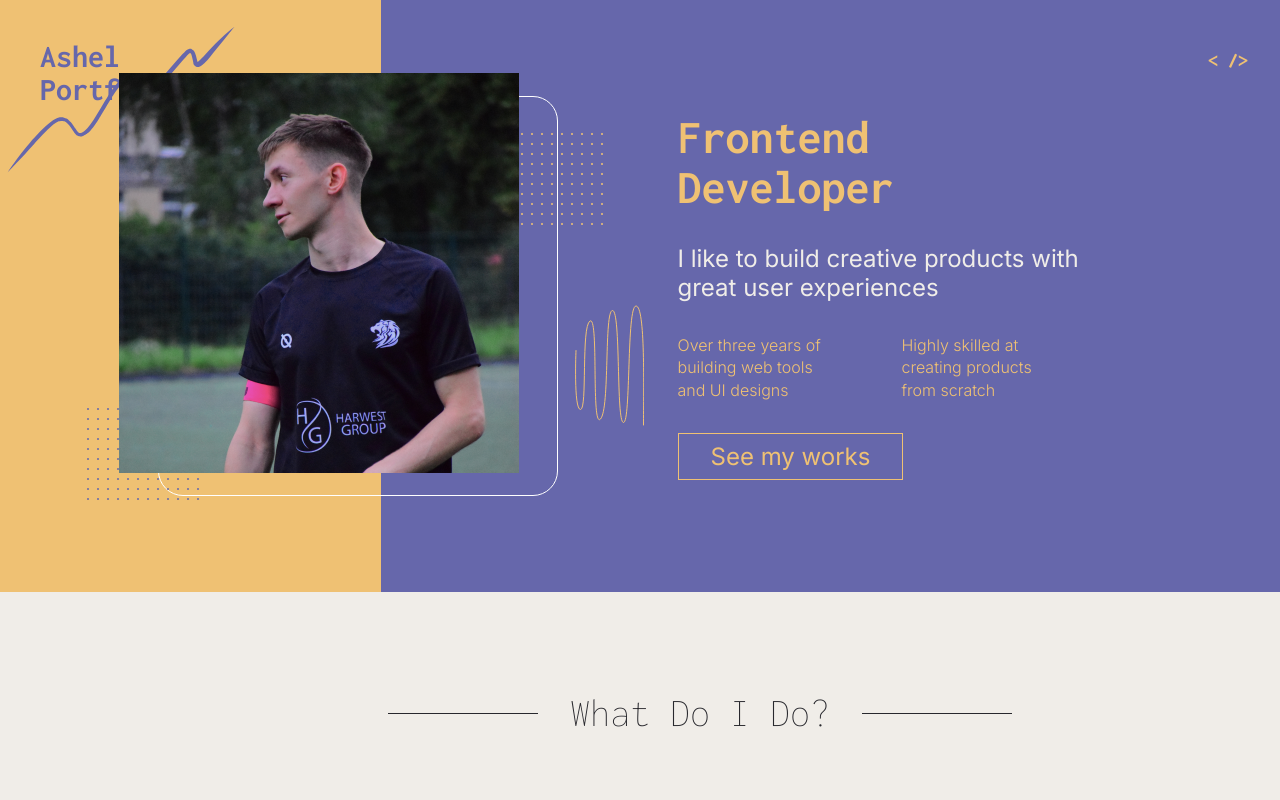
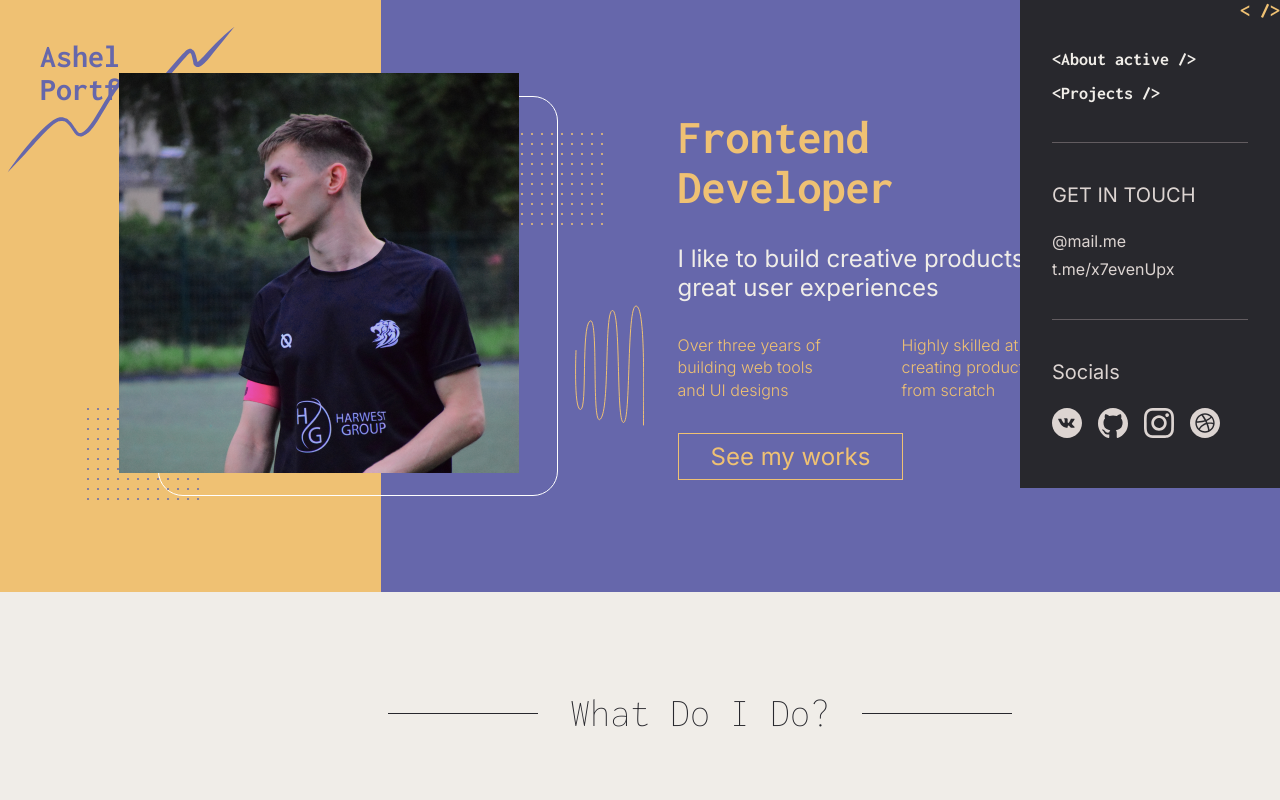
Before and after one commit to 7evenUp/ashel-portfolio, a React (Create React App) app: page / in a window 1280 px wide. Shown: the top 800 px of the page. Built offline with nearby package versions, Linux system fonts and the light colour scheme.

Commit message:
Restyling menu

```diff
--- a/src/App.scss
+++ b/src/App.scss
@@ -13,13 +13,6 @@
     top: 40px;
   }
 
-  &_navigation_wrapper {
-    position: fixed;
-    right: 0;
-    top: 0;
-    z-index: 10;
-  }
-
   &_preloader {
     width: 100vw;
     height: 100vh;
@@ -28,5 +21,8 @@
     top: 0;
     left: 0;
     background-color: lightsalmon;
+    display: flex;
+    justify-content: center;
+    align-items: center;
   }
 }
--- a/src/App.tsx
+++ b/src/App.tsx
@@ -30,9 +30,8 @@ function App() {
             animate={{ opacity: 1 }}
           >
             <h1 className='App_heading'>Ashel Portfolio</h1>
-            <div className='App_navigation_wrapper'>
-              <Menu />
-            </div>
+
+            <Menu />
 
             <Outlet />
           </motion.div>
--- a/src/components/Menu/Menu.module.scss
+++ b/src/components/Menu/Menu.module.scss
@@ -1,27 +1,38 @@
 @use '../../styles/colors';
 @use '../../styles/mixins';
 
-.btn {
-  @include mixins.font-inconsolata-bold;
-  font-size: 20px;
-  color: colors.$secondary;
-  background-color: transparent;
-  border: none;
-  cursor: pointer;
-  transition: all 0.25s ease-in-out;
-
-  &:hover {
-    opacity: 0.8;
-  }
+.menu_wrapper {
+  position: absolute;
+  top: 0;
+  right: 0;
 }
 
 .menu {
+  position: absolute;
+  right: 0;
+  top: 0;
   background-color: colors.$black;
   padding: 50px 32px;
   display: flex;
   flex-direction: column;
   gap: 40px;
   width: 260px;
+
+  &_btn {
+    position: relative;
+    z-index: 2;
+    @include mixins.font-inconsolata-bold;
+    font-size: 20px;
+    color: colors.$secondary;
+    background-color: transparent;
+    border: none;
+    cursor: pointer;
+    transition: all 0.25s ease-in-out;
+
+    &:hover {
+      opacity: 0.8;
+    }
+  }
 
   &_navigation {
     display: flex;
--- a/src/components/Menu/Menu.tsx
+++ b/src/components/Menu/Menu.tsx
@@ -1,35 +1,26 @@
-import React, { useState } from 'react'
+import { AnimatePresence, motion, useCycle } from 'framer-motion'
+import { useState } from 'react'
 import { NavLink } from 'react-router-dom'
 import Socials from '../Socials/Socials'
 import styles from './Menu.module.scss'
 
 export default function Menu() {
-  const [menuOpened, setMenuOpened] = useState(false)
+  const [isOpen, toggleOpen] = useCycle(false, true)
 
-  const changeMenuState = () => setMenuOpened(!menuOpened)
+  return (
+    <div className={styles.menu_wrapper}>
+      <button
+        className={styles.menu_btn}
+        type='button'
+        onClick={() => toggleOpen()}
+      >
+        {isOpen ? '<CloseButton />' : '< />'}
+      </button>
 
-  if (!menuOpened) return (
-    <button
-      style={{
-        marginTop: 50,
-        marginRight: 32
-      }}
-      className={styles.btn}
-      type='button'
-      onClick={changeMenuState}
+      <motion.div
+        animate={ isOpen ? 'open' : 'closed' }
+        className={styles.menu}
       >
-      {'< />'}
-    </button>
-  )
-  else return (
-    <div className={styles.menu}>
-      <button
-        className={styles.btn}
-        type='button'
-        onClick={changeMenuState}
-      >
-        {'<CloseButton />'}
-      </button>
         <div className={styles.menu_navigation}>
           <NavLink className={styles.navlink} to={'/'}>{({isActive}) => (
             isActive ? '<About active />' : '<About />'
@@ -55,7 +46,7 @@ export default function Menu() {
           <h4>Socials</h4>
           <Socials small/>
         </div>
-
+      </motion.div>
     </div>
   )
 }
```
Lines whose indentation alone changed are shown as unchanged.
